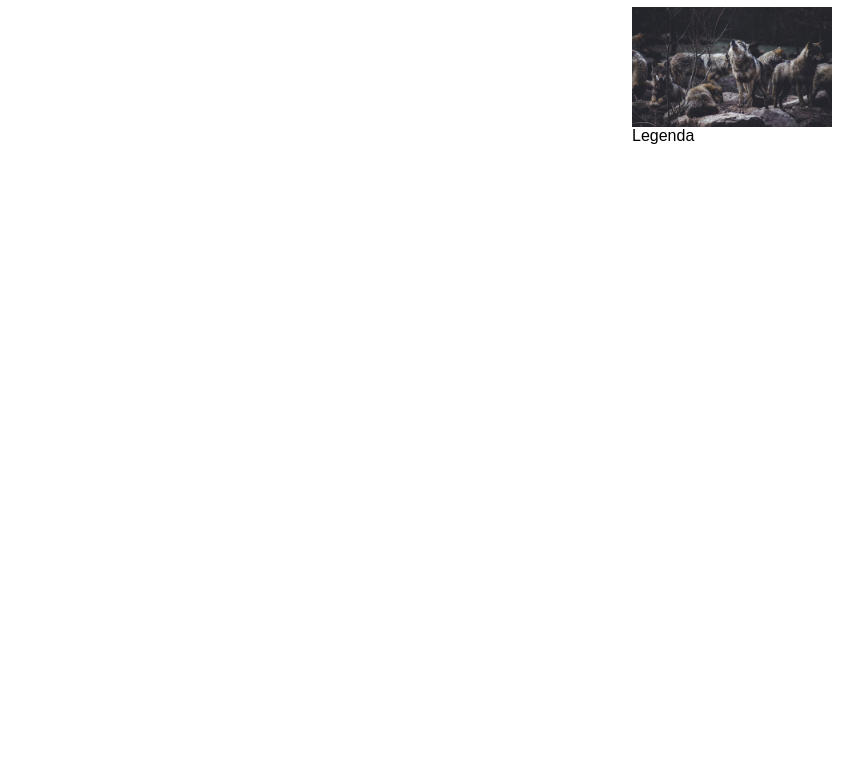
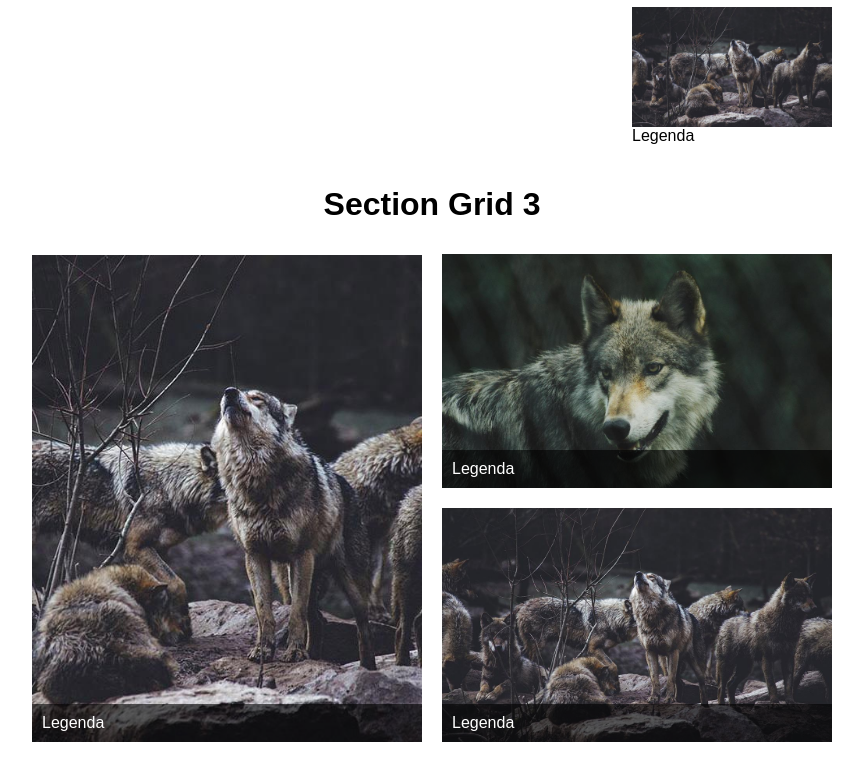
Before and after one commit to JoneBulande/Origamid-Css-Grid-e-FlexBox, a plain HTML site: page index.html in a window 1280 px wide. Shown: the part 1794-2574 px from the top of the page, without its empty margins (208-1071 px from the left). Before the commit the page ends 2059 px from the top, so only its background shows below. Drawn offline with Linux system fonts and the light colour scheme.

Commit message:
Css Grid 3

```diff
--- a/css/style.css
+++ b/css/style.css
@@ -120,3 +120,38 @@ img{
 		flex: 1 0 200px;
 	}
 }
+
+/* CSS GRID 3 */
+
+.grid3{
+	display: grid;
+	padding: 10px;
+	margin:0 auto;
+	grid-gap: 20px;
+	max-width: 800px;
+	grid-row: 1fr 1fr;
+	grid-template-columns: repeat(2, 1fr);
+}
+.grid3 .grid3-item:nth-child(1){
+	grid-row: 1 / 3;
+}
+.grid3-item{
+	display: grid;
+}
+.grid3-item img{
+	grid-column: 1;
+	grid-row: 1 / 3;
+	align-self: end;
+}
+.grid3-item p{
+	color: #fff;
+	grid-row: 2;
+	padding: 10px;
+	grid-column: 1;
+	align-self: end;
+	background-color: rgba(0,0,0,0.6);
+}
+
+@media (max-width: 600px){
+
+}
--- a/index.html
+++ b/index.html
@@ -145,7 +145,26 @@
 				<p>Legenda</p>
 			</div>
 		</div>
+	</section>
 
+	<h1>Section Grid 3</h1>
+
+	<section class="grid3">
+		<div class="grid3-item">
+			<img src="img/lobo4.jpg">
+			<p>Legenda</p>
+		</div>
+
+		<div class="grid3-item">
+			<img src="img/lobo2.jpg">
+			<p>Legenda</p>
+		</div>
+
+		<div class="grid3-item">
+			<img src="img/lobo3.jpg">
+			<p>Legenda</p>
+		</div>
+	</section>
 
 </body>
 </html>
```
